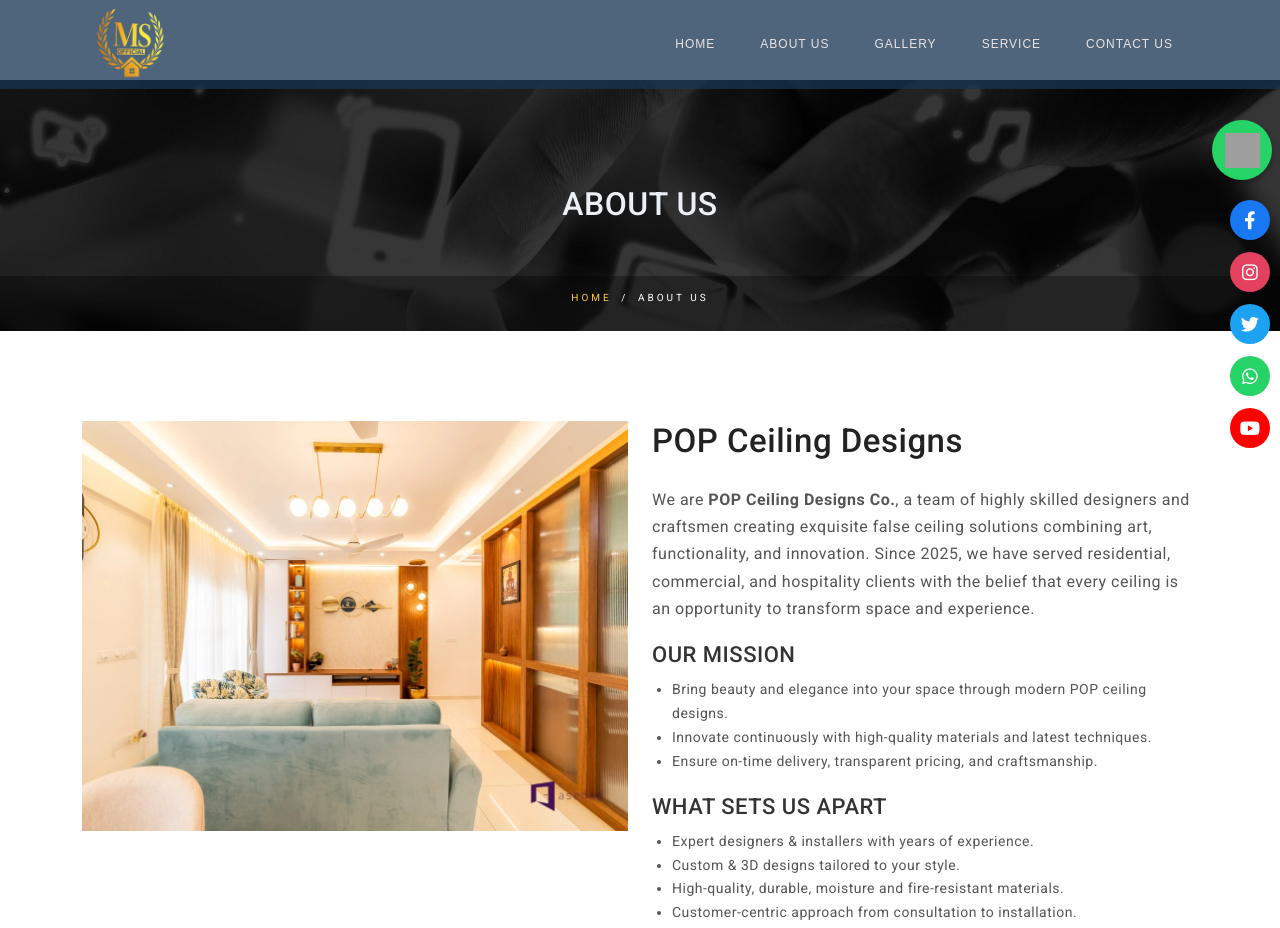
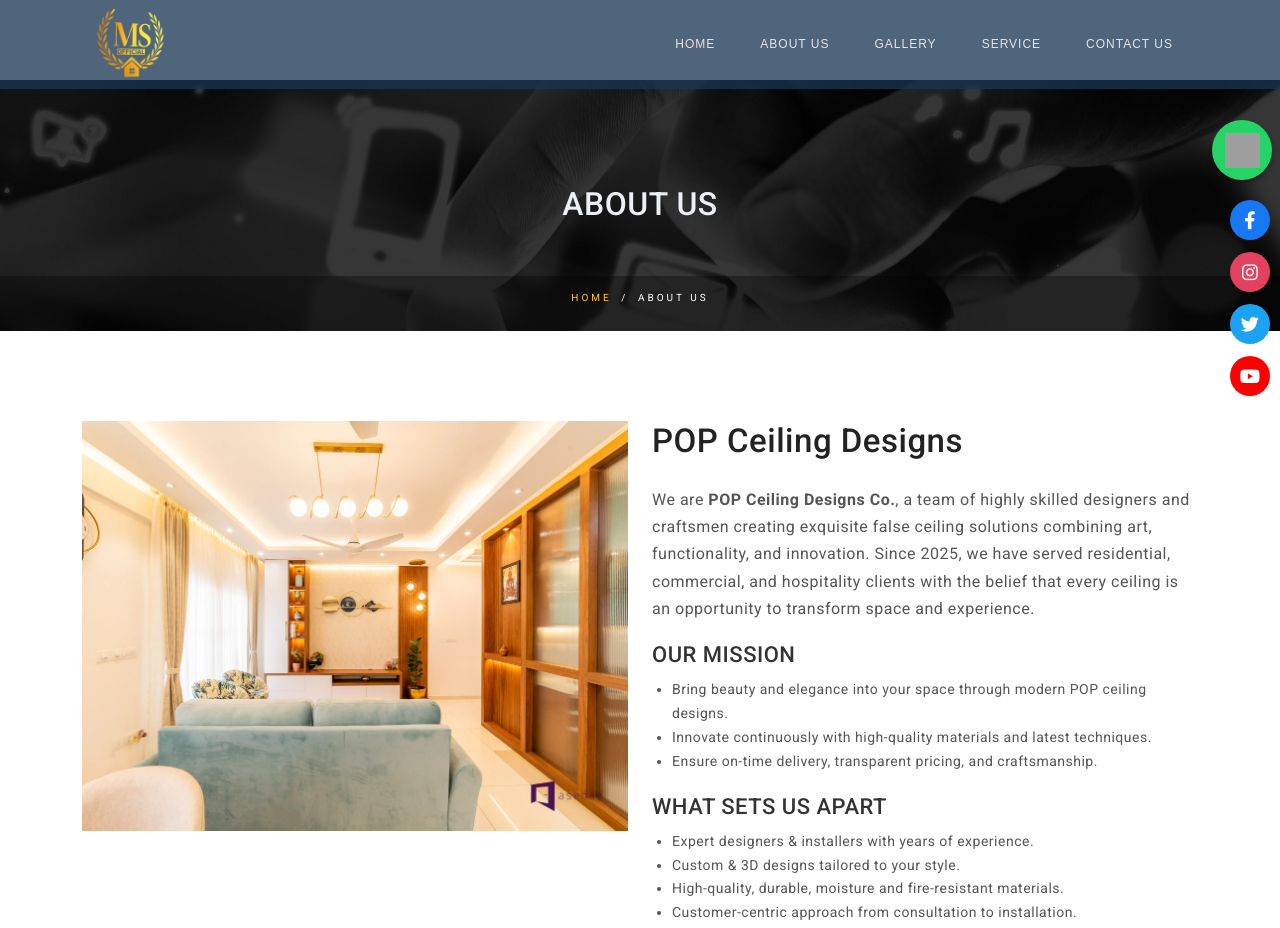
Before and after one commit to EDUIM9839/pop-design, a plain HTML site: page about-us.html in a window 1280 px wide. Shown: the top 928 px of the page. Drawn offline with Linux system fonts and the light colour scheme; grey boxes are pictures that could not be loaded.

Commit message:
third commit

```diff
--- a/about-us.html
+++ b/about-us.html
@@ -144,7 +144,7 @@
     <a href="#" class="facebook"><i class="fab fa-facebook-f"></i></a>
     <a href="#" class="instagram"><i class="fab fa-instagram"></i></a>
     <a href="#" class="twitter"><i class="fab fa-twitter"></i></a>
-    <a href="#" class="whatsapp"><i class="fab fa-whatsapp"></i></a>
+    <!-- <a href="#" class="whatsapp"><i class="fab fa-whatsapp"></i></a> -->
     <a href="#" class="youtube"><i class="fab fa-youtube"></i></a>
   </div>
 
```
Also changed, not shown: contact-us.html (+1 -1 lines), projects-gallery.html (+1 -1 lines), service-version-6.html (+1 -1 lines).
